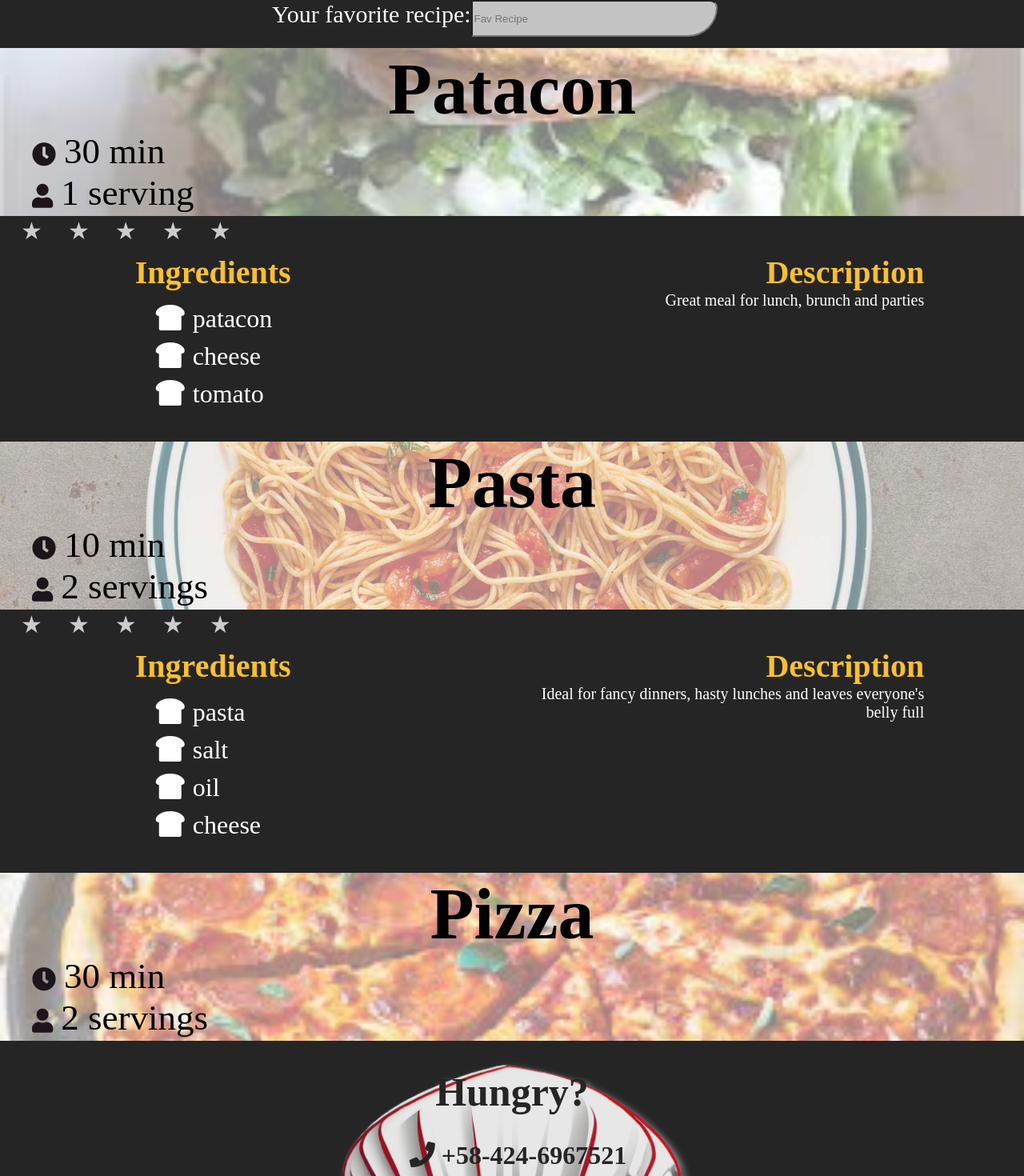
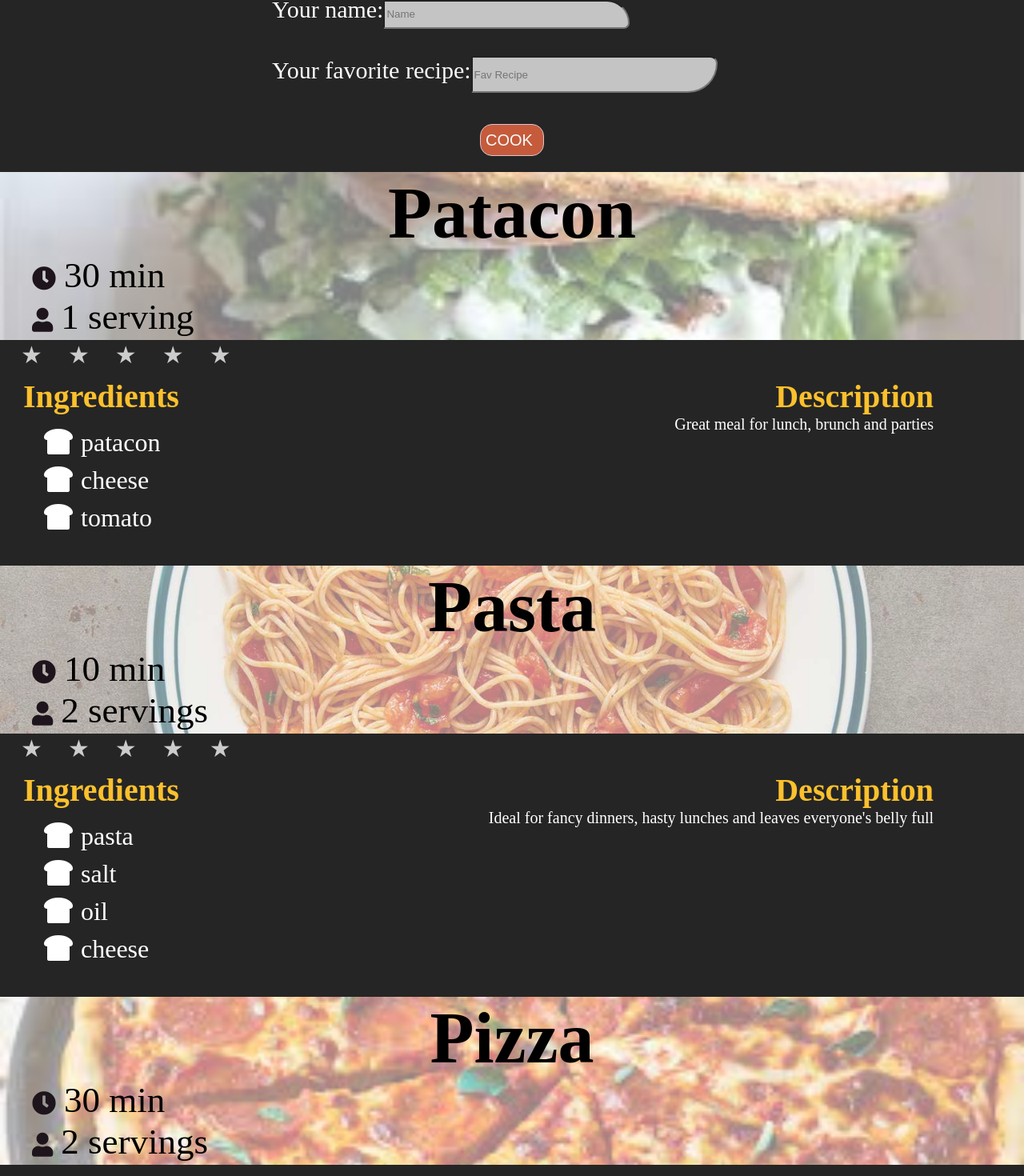
Before and after one commit to Madvillainism/WEBDEV, a React (Vite) app: page / in a window 1280 px wide. Shown: the part 598-2068 px from the top of the page at 80% size. Built offline with nearby package versions, Linux system fonts and the light colour scheme.

Commit message:
Web 90% lista

```diff
--- a/src/App.jsx
+++ b/src/App.jsx
@@ -162,12 +162,11 @@ function App() {
         <div className="contact" id="contact">
           <h1>Hungry?</h1>
           <h3>
-            <i className="fas fa-phone"></i> +58-424-6967521
+            <i className="fas fa-phone"></i>
           </h3>
           <h3>
-            <i className="fas fa-location-dot"></i> Venezuela
+            <i className="fas fa-location"></i> 愛
           </h3>
-          <h5 className="easter-egg">MARICO EL QUE LO LEA</h5>
         </div>
         <footer className="footer">
           <h2>© 2022 Azuka</h2>
--- a/src/App.scss
+++ b/src/App.scss
@@ -38,6 +38,10 @@ html {
   background-color: rgba($color: #6e969e, $alpha: 0.8);
   z-index: 2;
   .header-title {
+    @media screen and (min-width: 768px) {
+      font-size: 100px;
+      text-shadow: 2px 2px #b636dc;
+    }
     @media screen and (min-width: 1024px) {
       font-size: 120px;
       text-shadow: 2px 2px #fafafa;
@@ -76,6 +80,7 @@ html {
     @media screen and (min-width: 768px) {
       font-size: 24px;
       height: 40px;
+      padding: 0;
     }
 
     @media screen and (min-width: 1024px) {
@@ -90,6 +95,8 @@ html {
     transform: scale(1);
     width: fit-content;
     color: white;
+    font-size: 20px;
+    padding-top: 18px;
   }
 
   .navbar-list li:hover {
@@ -108,9 +115,13 @@ html {
   @media screen and (min-width: 1024px) {
     font-size: 90px;
   }
+
+  @media screen and (min-width: 1280px) {
+    font-size: 120px;
+    margin-bottom: 20px;
+  }
   text-align: center;
   width: 100%;
-  //color: #fbc02d;
   font-size: 40px;
   font-kerning: 10px;
 }
@@ -121,6 +132,7 @@ html {
   }
   @media screen and (min-width: 1024px) {
     display: grid;
+    height: 200px;
   }
   margin-top: 5px;
   height: 100px;
@@ -173,9 +185,13 @@ html {
 
 .cook {
   @media screen and (min-width: 1024px) {
-    display: block;
+    display: flex;
+    justify-self: center;
+    align-items: center;
     height: 40px;
-    width: 50px;
+    width: 80px;
+    font-size: 20px;
+    border-radius: 15px;
   }
   width: 40px;
   border: 1px solid #d6c6d3;
@@ -187,7 +203,7 @@ html {
 }
 
 .cook:hover {
-  background-color: #88703d;
+  background-color: #b52e21;
 }
 
 .cook:active {
@@ -197,10 +213,12 @@ html {
 
 .user-info {
   transition: all 2s ease-in-out;
-  text-decoration: underline;
+  //text-decoration: underline;
   text-align: left;
+  color: #fafafa;
+  margin-left: 20px;
   animation: textpop 2s;
-  width: 70%;
+  width: 80%;
   padding: 15px;
 }
 
@@ -316,7 +334,10 @@ html {
 
 .recipe {
   color: white;
-  width: 100%;
+  width: 90%;
+  @media screen and (min-width: 768px) {
+    justify-content: space-evenly;
+  }
   margin-left: 15px;
   text-align: left;
   margin-top: 10px;
@@ -328,15 +349,16 @@ html {
 }
 
 .recipe-ingredients {
+  width: 50%;
   h2 {
     @media screen and (min-width: 768px) {
       font-size: 40px;
       margin-left: 14px;
     }
     color: #fbc02d;
-    font-size: 36px;
+    font-size: 26px;
     margin: 0;
-    margin-left: 7px;
+    margin-left: 10px;
   }
 
   li {
@@ -346,18 +368,19 @@ html {
 }
 
 .recipe-description {
-  width: 40%;
+  width: 50%;
   align-self: flex-start;
+
   h2 {
     @media screen and (min-width: 768px) {
       font-size: 40px;
       margin-left: 14px;
     }
     color: #fbc02d;
-    font-size: 36px;
+    font-size: 26px;
     text-align: right;
     margin: 0;
-    margin-left: 7px;
+    //margin-right: 10px;
   }
 
   p {
@@ -370,7 +393,7 @@ html {
 .star {
   margin-left: 20px;
   margin-top: 10px;
-  font-size: 30px;
+  font-size: 10px;
   cursor: pointer;
   color: #dabd18b2;
   @media screen and (min-width: 1024px) {
@@ -420,7 +443,6 @@ button {
     //margin-left: 14px;
   }
   align-items: center;
-  //background-color: #32429b;
   background-image: url("./assets/record_52996_-removebg-preview.png");
   filter: drop-shadow(5px 5px 5px rgba(231, 224, 224, 0.733));
   opacity: 0.8;
@@ -442,6 +464,7 @@ button {
   h1 {
     @media screen and (min-width: 768px) {
       font-size: 50px;
+      padding-top: 30px;
       //margin-left: 14px;
     }
     @media screen and (min-width: 1024px) {
@@ -455,10 +478,10 @@ button {
 
   h3 {
     @media screen and (min-width: 768px) {
-      font-size: 32px;
+      font-size: 36px;
+      padding-top: 10px;
       //margin-left: 14px;
     }
-    margin-left: 15px;
     text-align: center;
   }
 }
@@ -472,7 +495,6 @@ button {
   transition: all 0.4s ease-in-out;
   margin-bottom: 20px;
   transform: translateY(-5px);
-  box-shadow: 5px 0px 10px 0px rgba(219, 14, 14, 0.87);
 }
 
 .easter-egg {
```
